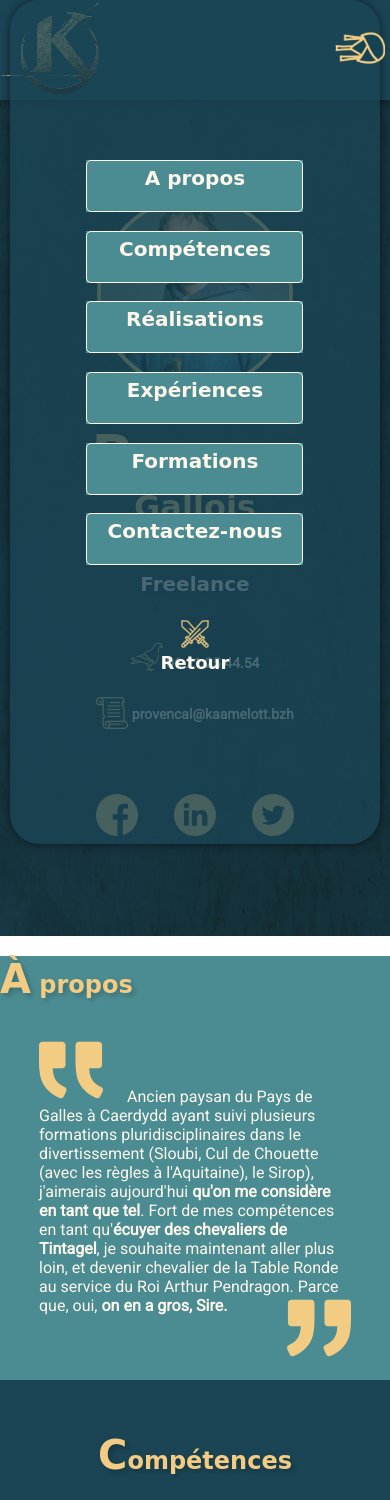
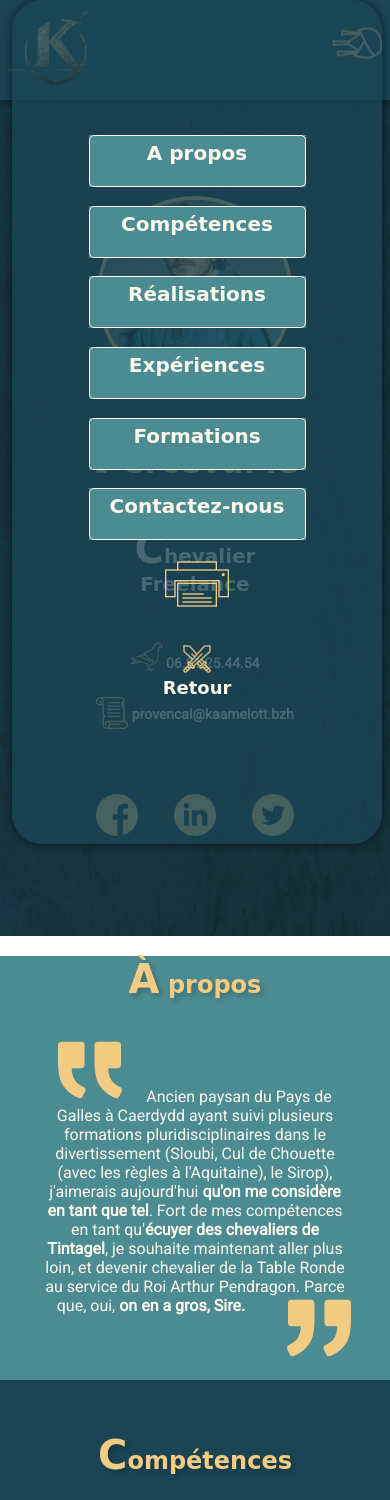
Before and after one commit to bloic/WildCodeSchool-Projet1-CvPerceval, a PHP site: page / in a window 390 px wide, after a click that opens the changed part. Shown: the top 1500 px of the page. Run offline with PHP 8.4, Linux system fonts and the light colour scheme; some web fonts are replaced.

Commit message:
add button print and redimention logo kaamelott

```diff
--- a/barNav.php
+++ b/barNav.php
@@ -12,6 +12,7 @@
             <div class="bouton"><a href=#experience>Expériences</a></div>
             <div class="bouton"><a href=#formation>Formations</a></div>
             <div class="bouton"><a href=#contact-flex>Contactez-nous</a></div>
+            <div class="print"><a href="pdf/CV_print.pdf"></a></div>
             <div class="close"><a href=#iconfen>Retour</a></div>
         </div>
     </div>
--- a/css/aboutme.css
+++ b/css/aboutme.css
@@ -16,7 +16,7 @@ body {
     justify-content: center;
 }
 
-#apropos-h2 {
+#apropos {
     margin-top: 0;
     text-align: center;
 }
--- a/css/navbar.css
+++ b/css/navbar.css
@@ -7,7 +7,7 @@
     right: 0;
     width: 100%;
     height: 100px;
-    z-index: 3;
+    z-index: 8;
     display: flex;
     justify-content: space-between;
     box-shadow: 0 0 10px var(--shadows-color);
@@ -19,8 +19,9 @@
 }
 
 .logoKaamelott {
-    width: 100px;
-    height: 100px;
+    width: 80px;
+    height: 80px;
+    padding-left: var(--spacing);
 }
 
 .menu-items {
@@ -53,6 +54,27 @@
     color: var(--title-color);
 }
 
+.print{
+    display: flex;
+    background-image: url("/../img/printer-.png");
+    background-repeat: no-repeat;
+    background-position: center;
+    margin-left: 0;
+}
+.print a {
+    border: none;
+    background: none;
+    margin-left: 0;
+}
+
+.print:hover {
+    opacity: 0.6;
+}
+
+.print a:hover {
+    background: none;
+}
+
 .close{
     display: none;
 }
@@ -80,11 +102,15 @@
         display: flex;
         justify-content: flex-end;
         align-items: center;
-        margin-right: 5px;
+
         min-width: 1%;
         min-height: 1%;
         max-width: 100%;
-        max-height: 100%;
+        max-height: 90%;
+        z-index: 3;
+    }
+    .iconFennel a {
+        margin-right: var(--spacing);
     }
 
     .backgroundMenu {
@@ -102,6 +128,7 @@
         border-radius: 30px;
         box-shadow: 0 0 10px var(--shadows-color);
         padding-right: 0;
+        z-index: 5;
     }
 
     .bouton {
@@ -134,4 +161,8 @@
         margin-left: 0;
         padding-top: 68px;
     }
+
+    .close a:hover {
+        background: none;
+    }
 }
```
Also changed, not shown: img/printer-.png (added), 1 other file.
